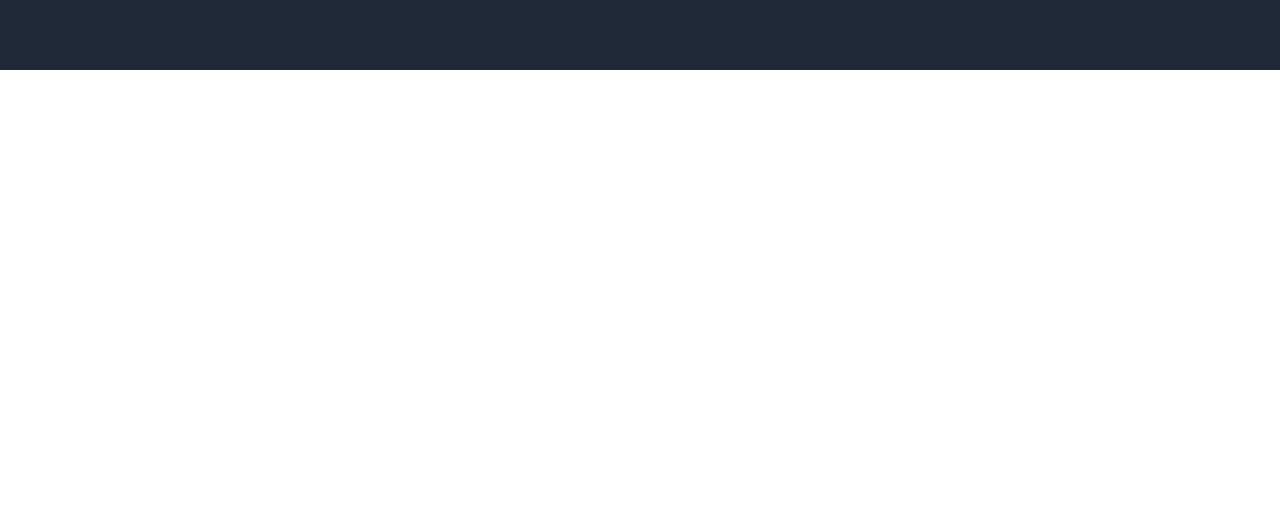
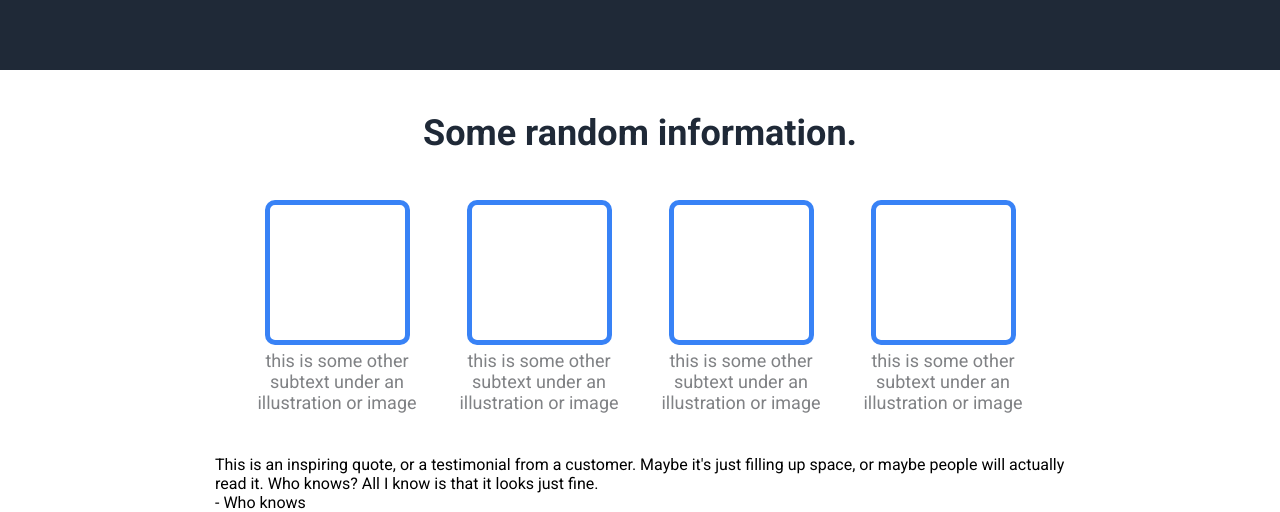
Before and after one commit to AGuerrero123/LandingPage, a plain HTML site: page index.html in a window 1280 px wide. Shown: the part 390-902 px from the top of the page. Before the commit the page ends 800 px from the top, so only its background shows below. Drawn offline with Linux system fonts and the light colour scheme.

Commit message:
Applied the second of the project

```diff
--- a/index.html
+++ b/index.html
@@ -40,6 +40,41 @@
       </div>
     </section>
 
-    <section class="two"></section>
+    <section class="two">
+      <div class="container-1">
+        <div class="boxes">
+          <h2 class="info-header">Some random information.</h2>
+          <div class="group">
+            <div class="box">
+              <div class="border-box"></div>
+              <p>this is some other subtext under an illustration or image</p>
+            </div>
+            <div class="box">
+              <div class="border-box"></div>
+              <p>this is some other subtext under an illustration or image</p>
+            </div>
+            <div class="box">
+              <div class="border-box"></div>
+              <p>this is some other subtext under an illustration or image</p>
+            </div>
+            <div class="box">
+              <div class="border-box"></div>
+              <p>this is some other subtext under an illustration or image</p>
+            </div>
+          </div>
+        </div>
+      </div>
+    </section>
+
+    <section class="three">
+      <div class="container-1">
+        <p class="info">
+          This is an inspiring quote, or a testimonial from a customer. Maybe
+          it's just filling up space, or maybe people will actually read it. Who
+          knows? All I know is that it looks just fine.
+        </p>
+        <p class="author">- Who knows</p>
+      </div>
+    </section>
   </body>
 </html>
--- a/styles.css
+++ b/styles.css
@@ -94,3 +94,44 @@ a {
   font-weight: bold;
   font-size: 15px;
 }
+.container-1 {
+  max-width: 850px;
+  margin: 0 auto;
+}
+.boxes {
+  display: flex;
+  flex-direction: column;
+  gap: 46px;
+  margin: 42px;
+}
+.info-header {
+  display: flex;
+  justify-content: center;
+  font-size: 36px;
+  font-weight: bolder;
+  color: var(--primary-color);
+}
+
+.group {
+  display: flex;
+  justify-content: center;
+  align-items: center;
+  gap: 42px;
+}
+.box {
+  display: flex;
+  flex-direction: column;
+  align-items: center;
+  gap: 5px;
+}
+.box p {
+  text-align: center;
+  font-size: 18px;
+  color: #808285;
+}
+.border-box {
+  height: 145px;
+  width: 145px;
+  border: 5px solid var(--button);
+  border-radius: 10px;
+}
```
